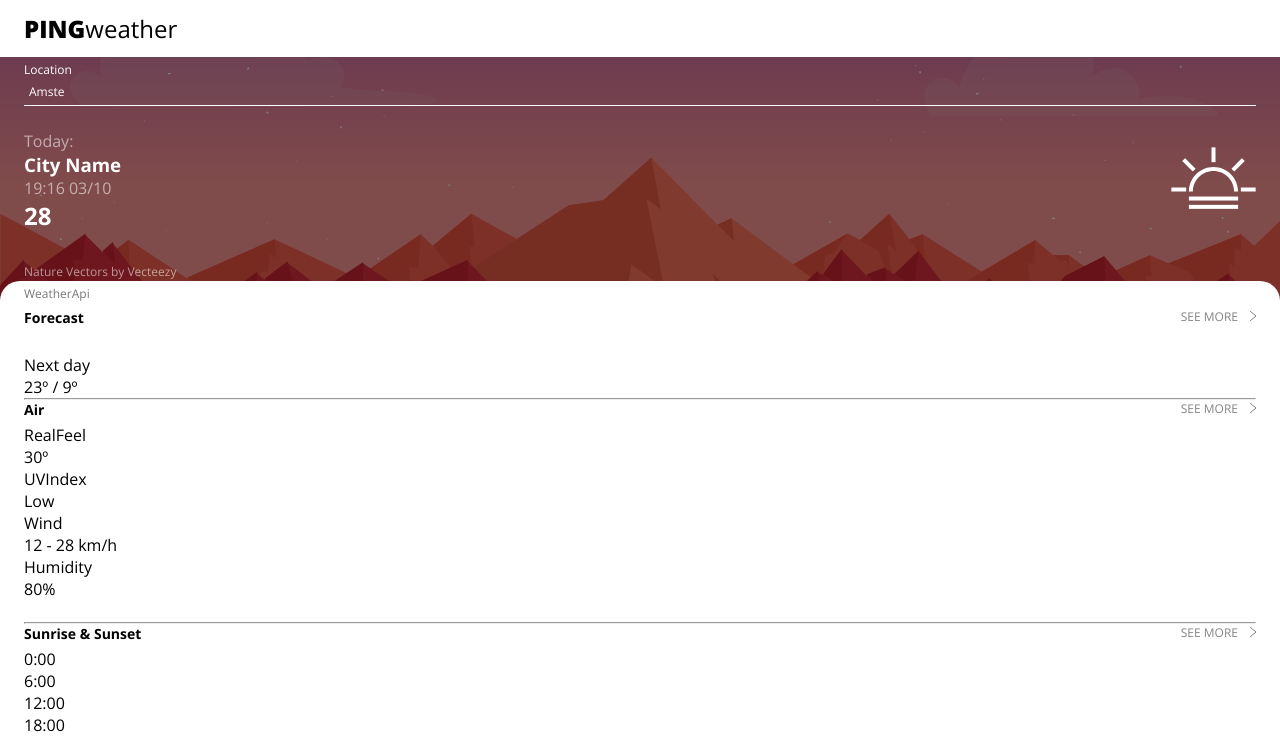
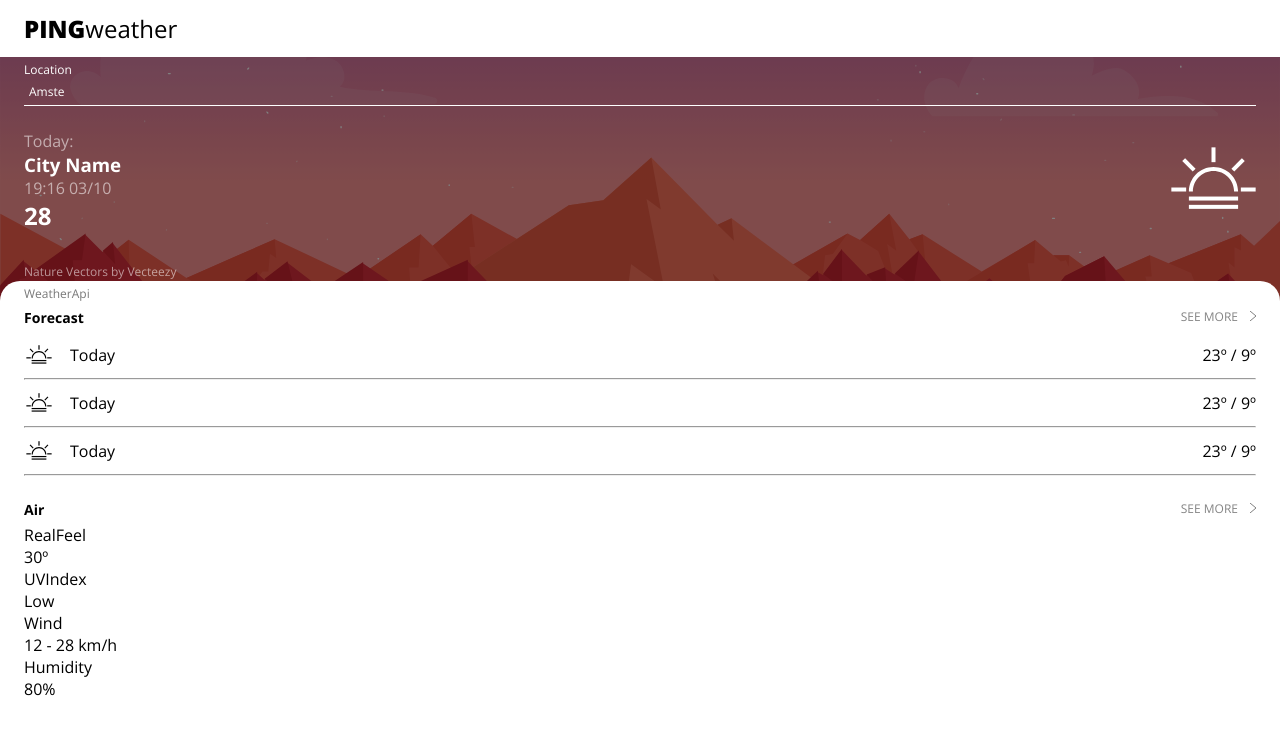
Before and after one commit to evirunurm/weather-app, a Vue app: page / in a window 1280 px wide. Shown: the top 739 px of the page. Built offline with nearby package versions, Linux system fonts and the light colour scheme.

Commit message:
aply style to forecast article

```diff
--- a/src/App.vue
+++ b/src/App.vue
@@ -36,6 +36,8 @@
         <SeeMore />
       </div>
       <div class="forecast__content">
+        <forecast-day />
+        <forecast-day />
         <forecast-day />
       </div>
     </article>
@@ -287,6 +289,10 @@ body {
   padding: 0 0 0.5em 0
 }
 
+article {
+  margin: 0 0 var(--margin-border) 0;
+}
+
 /* FORECAST */
 
 .article__title {
@@ -295,4 +301,7 @@ body {
   height: 2em;
   font-size: 0.75em;
 }
+
+
+/* AIR */
 </style>
--- a/src/components/forecast_day.vue
+++ b/src/components/forecast_day.vue
@@ -1,10 +1,14 @@
 <template>
 <div class="forecast__day">
-  <img class="forecast__day__icon" src="" alt="">
-  <p id="" class="forecast__day__text">Next day</p>
+  <div class="left">
+    <div class="forecast__day__icon__conatiner">
+      <img class="forecast__day__icon" src="../assets/images/icons/001lighticons-01.svg" alt="">
+    </div>
+    <p id="" class="forecast__day__text right">Today</p>
+  </div>
   <p class="forecast__day__text">23º / 9º</p>
-  <hr>
 </div>
+<hr>
 </template>
 
 <script >
@@ -14,5 +18,27 @@ export default {
 </script>
 
 <style scoped>
-.forecast__day {}
+.forecast__day {
+  /* background-color: pink; */
+  display: flex;
+  justify-content: space-between;
+  align-items: center;
+  padding: 0.5em 0 0.5em 0;
+}
+
+.forecast__day__icon__conatiner {
+  overflow: hidden;
+  height: 30px;
+  display: flex;
+}
+
+.forecast__day__icon {
+  transform: scale(200%);
+}
+
+.left {
+  display: flex;
+  align-items: center;
+  gap: 1em;
+}
 </style>
```
